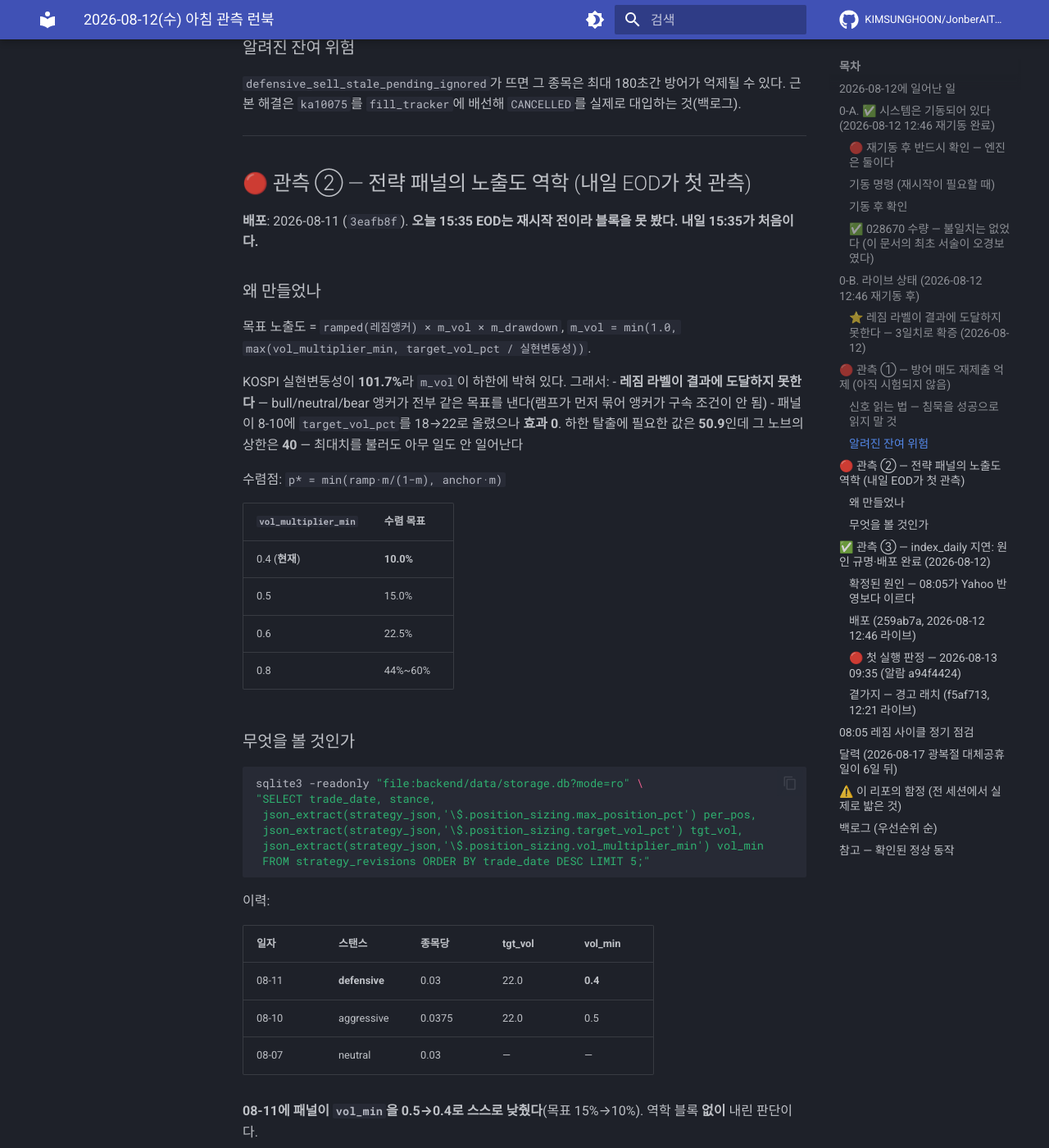
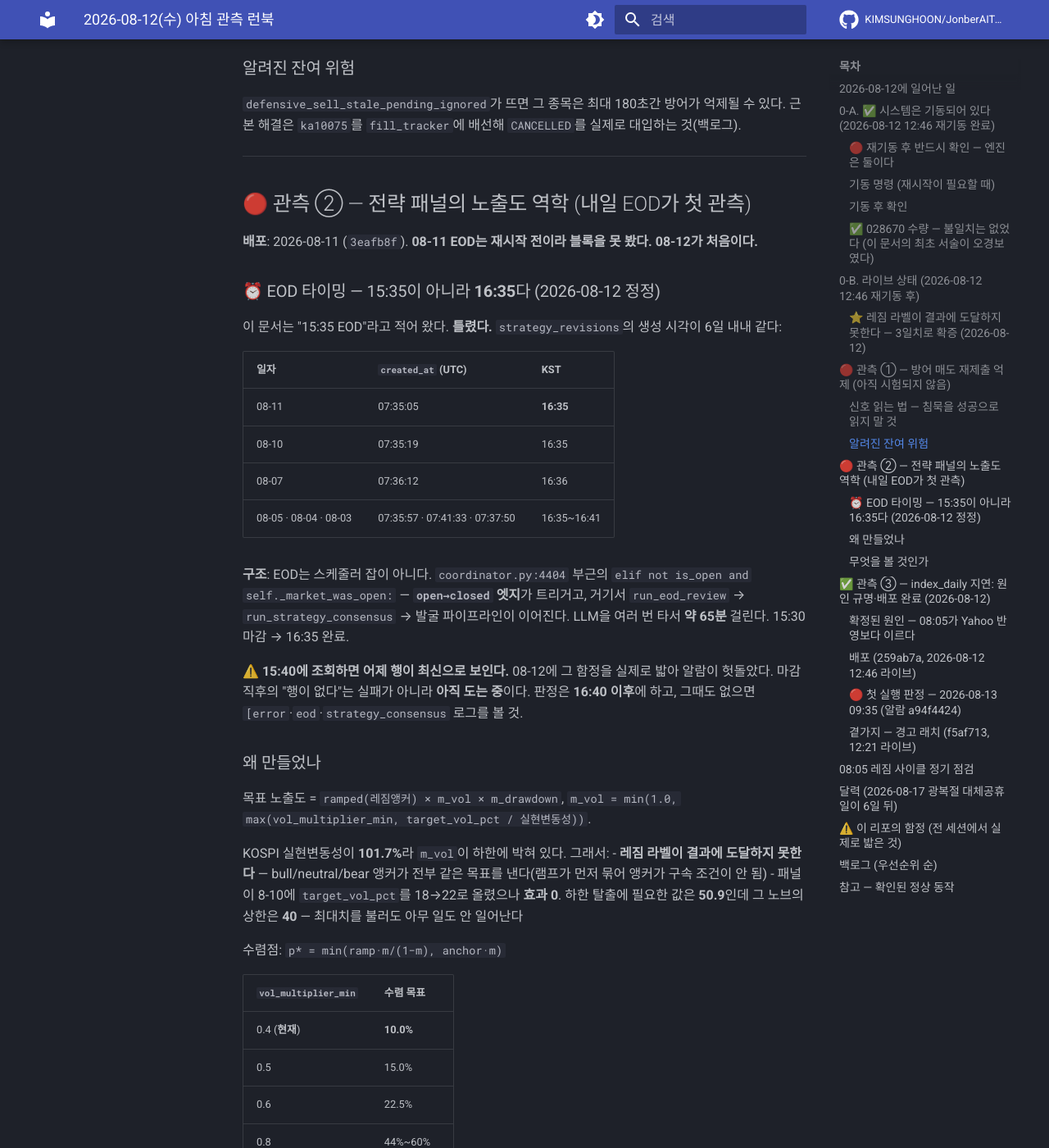
Before and after one commit to KIMSUNGHOON/JonberAITrading, an MkDocs documentation site: the page built from docs/runbooks/2026-08-12-morning-observation.md, in a window 1280 px wide and 1400 px high, scrolled down 5797 px. Shown: the whole window at 82% size. Built offline with MkDocs 1.6.1 and Material for MkDocs 9.7.7, drawn with Linux system fonts in a browser that asks for light colours; comment, search, counter and statistics services are not loaded; some of the changed text lies outside the part shown.

Commit message:
docs(runbook): EOD는 15:35이 아니라 16:35 — 알람이 헛돌았다
이 문서는 "15:35 EOD"라고 적어 왔는데 근거를 확인하지 않은 서술이었다.
strategy_revisions의 created_at이 6일 내내 07:35 UTC = **16:35 KST**다.

## 구조

EOD는 스케줄러 잡이 아니다. coordinator.py:4404 부근의
`elif not is_open and self._market_was_open:` — open→closed 엣지가
트리거고, 거기서 run_eod_review → run_strategy_consensus → 발굴
파이프라인이 이어진다. LLM을 여러 번 타서 약 65분 걸린다.
15:30 마감 → 16:35 완료.

## 실제로 밟았다

08-12 15:40 알람(6159351a)이 1시간 일러 헛돌았다. 그 시점에 조회하면
strategy_revisions 최신이 어제 행이라 "EOD가 안 돌았다"로 읽힌다.
마감 직후의 "행이 없다"는 실패가 아니라 아직 도는 중이라는 것을
표와 함께 적었다 — 판정은 16:40 이후에, 그때도 없으면 에러 로그를 볼 것.

알람을 16:40(c1a0ff15)으로 다시 걸었다.

Co-Authored-By: Claude Opus 5 (1M context) <noreply@anthropic.com>

```diff
--- a/docs/runbooks/2026-08-12-morning-observation.md
+++ b/docs/runbooks/2026-08-12-morning-observation.md
@@ -4,7 +4,7 @@
 > **이 문서는 다음 세션이 이어받기 위한 것이다.**
 > 전 세션의 감시(Monitor)·예약(cron)·컨텍스트는 세션 종료와 함께 사라졌다.
 >
-> **관측 3건**: ① 방어 매도 재제출 억제(**미검증 5일째**) · ② 패널 노출도 역학(**08-12 15:35이 첫 EOD**) · ③ `index_daily` 지연(**규명·배포 완료**, 08-13 09:35 첫 판정).
+> **관측 3건**: ① 방어 매도 재제출 억제(**미검증 5일째**) · ② 패널 노출도 역학(**08-12 16:35이 첫 EOD** — 15:35이 아니다, §EOD 타이밍 참조) · ③ `index_daily` 지연(**규명·배포 완료**, 08-13 09:35 첫 판정).
 >
 > ### 2026-08-12에 일어난 일
 >
@@ -26,7 +26,8 @@
 > 하드코딩), **teardown보다 오래 사는 폴링 태스크**는 function 스코프 가드를 우회한다.
 >
 > **예약 알람**(세션 전용 — 세션이 끊기면 사라진다. 그때는 이 문서가 대신한다):
-> `6159351a` 08-12 15:40 EOD · `ad8f7ac1` 08-13 08:10 개장 전 · `a94f4424` 08-13 09:35 재수집 판정
+> `c1a0ff15` 08-12 **16:40** EOD · `ad8f7ac1` 08-13 08:10 개장 전 · `a94f4424` 08-13 09:35 재수집 판정
+> (`6159351a` 15:40 EOD는 1시간 일러 헛돌았다 — 아래 §EOD 타이밍)
 
 ---
 
@@ -203,7 +204,29 @@ done
 
 ## 🔴 관측 ② — 전략 패널의 노출도 역학 (내일 EOD가 첫 관측)
 
-**배포**: 2026-08-11 (`3eafb8f`). **오늘 15:35 EOD는 재시작 전이라 블록을 못 봤다. 내일 15:35가 처음이다.**
+**배포**: 2026-08-11 (`3eafb8f`). **08-11 EOD는 재시작 전이라 블록을 못 봤다. 08-12가 처음이다.**
+
+### ⏰ EOD 타이밍 — 15:35이 아니라 **16:35**다 (2026-08-12 정정)
+
+이 문서는 "15:35 EOD"라고 적어 왔다. **틀렸다.** `strategy_revisions`의 생성 시각이
+6일 내내 같다:
+
+| 일자 | `created_at` (UTC) | KST |
+|---|---|---|
+| 08-11 | 07:35:05 | **16:35** |
+| 08-10 | 07:35:19 | 16:35 |
+| 08-07 | 07:36:12 | 16:36 |
+| 08-05 · 08-04 · 08-03 | 07:35:57 · 07:41:33 · 07:37:50 | 16:35~16:41 |
+
+**구조**: EOD는 스케줄러 잡이 아니다. `coordinator.py:4404` 부근의
+`elif not is_open and self._market_was_open:` — **`open→closed` 엣지**가 트리거고,
+거기서 `run_eod_review` → `run_strategy_consensus` → 발굴 파이프라인이 이어진다.
+LLM을 여러 번 타서 **약 65분** 걸린다. 15:30 마감 → 16:35 완료.
+
+⚠️ **15:40에 조회하면 어제 행이 최신으로 보인다.** 08-12에 그 함정을 실제로 밟아
+알람이 헛돌았다. 마감 직후의 "행이 없다"는 실패가 아니라 **아직 도는 중**이다.
+판정은 **16:40 이후**에 하고, 그때도 없으면 `[error`·`eod`·`strategy_consensus`
+로그를 볼 것.
 
 ### 왜 만들었나
 
```
